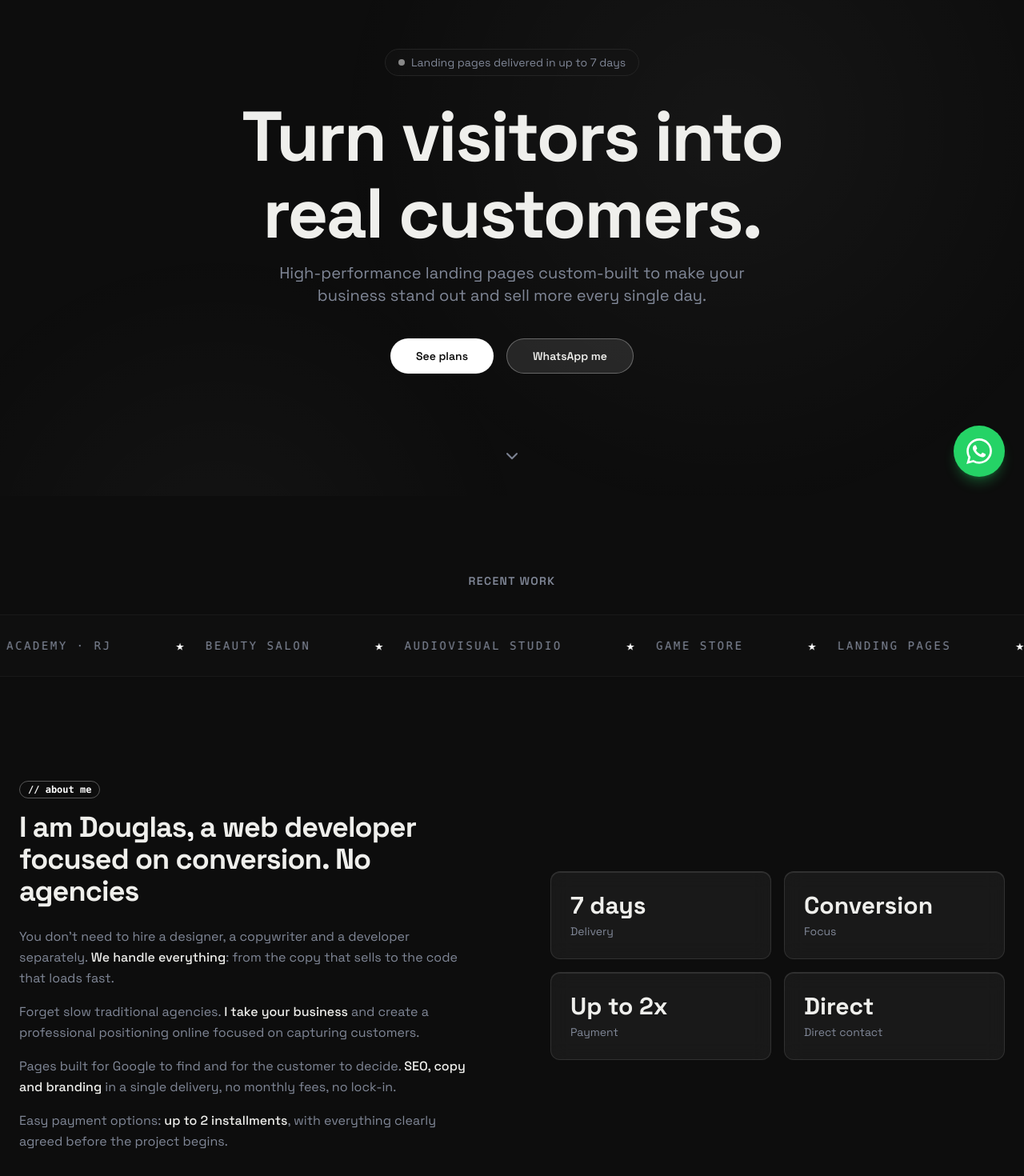
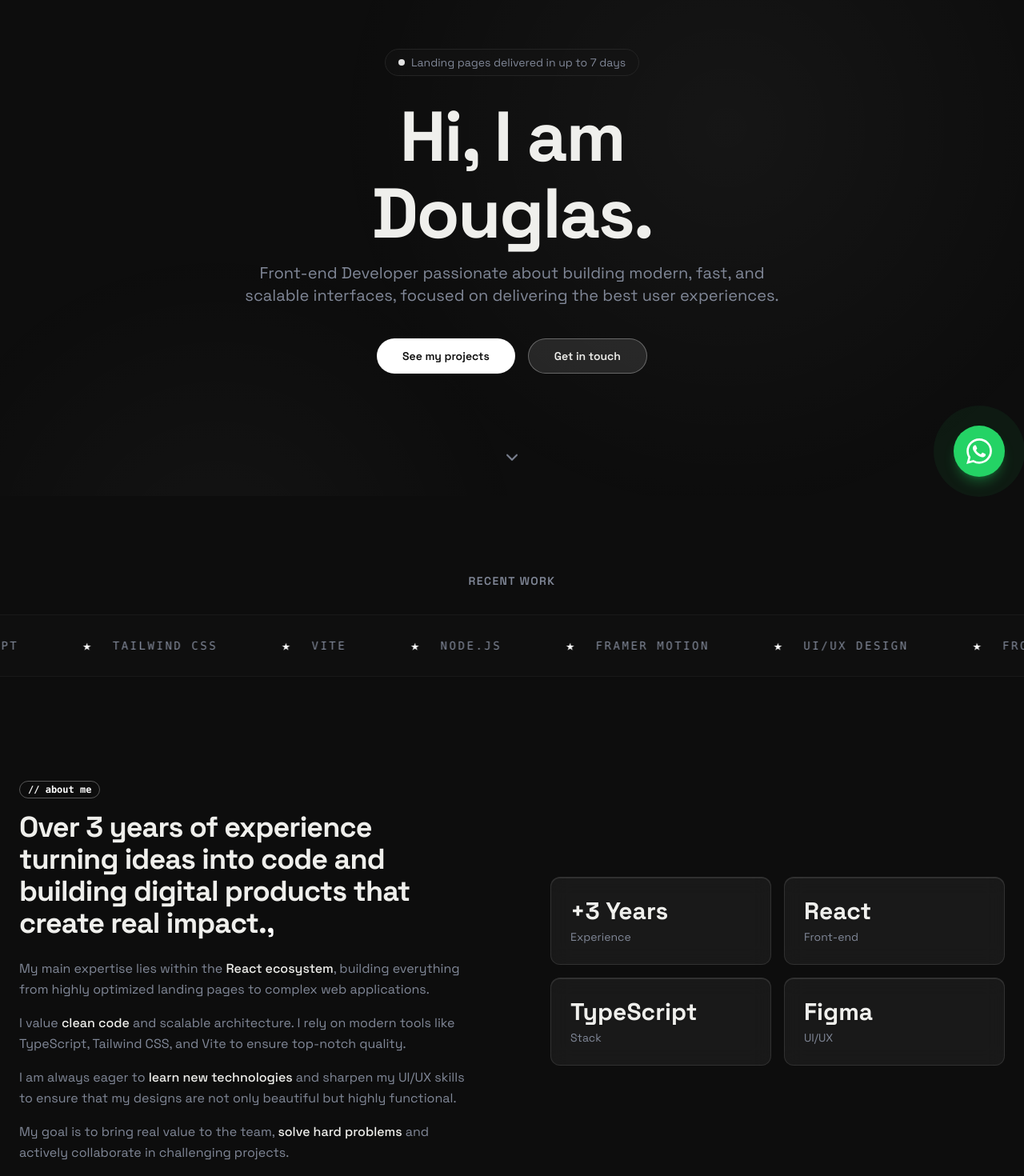
Before and after one commit to doglz/my-portfolio, a React (Vite) app: page / in a window 1280 px wide. Shown: the part 180-1650 px from the top of the page at 80% size. Built offline with nearby package versions, Linux system fonts and the light colour scheme.

Commit message:
refactor: pivot from agency landing page to personal developer portfolio

```diff
--- a/src/contexts/LanguageContext.tsx
+++ b/src/contexts/LanguageContext.tsx
@@ -98,7 +98,7 @@ const translations = {
     paymentTerms: 'Pagamento em até 3 vezes',
     paymentDisclaimer: '50% antes e 50% na entrega',
     trustMarquee: 'Projetos recentes',
-    marqueeItems: ['Marcenaria · SP', 'Academia de Jiu-jitsu · RJ', 'Salão de Beleza', 'Estúdio Audiovisual', 'Loja de Games', 'Landing Pages', 'Negócios Locais', 'Profissionais Autônomos'],
+    marqueeItems: ['React', 'TypeScript', 'Tailwind CSS', 'Vite', 'Node.js', 'Framer Motion', 'UI/UX Design', 'Front-end Development'],
     processTitle1: 'Do rascunho ',
     processTitle2: 'ao ar',
     pricingTitle1: 'Escolha o plano ',
@@ -122,38 +122,38 @@ const translations = {
     contactFormMessage: 'Como posso te ajudar?',
     contactFormMessagePlaceholder: 'Me conte um pouco sobre o que você precisa...',
     contactFormSubmit: 'Enviar mensagem',
-    statYearVal: '7 dias',
-    statSEOVal: 'Conversão',
-    statCopyVal: 'Até 3x',
-    statBrandingVal: 'Direto',
+    statYearVal: '+3 Anos',
+    statSEOVal: 'React',
+    statCopyVal: 'TypeScript',
+    statBrandingVal: 'Figma',
 
     available: "Landing pages com entrega em até 7 dias",
-    heroTitle1: "Transforme visitantes em ",
-    heroTitle2: "clientes reais.",
-    heroDescription: "Landing pages de alta performance criadas sob medida para o seu negócio se destacar e vender mais todos os dias.",
-    viewProjects: "Ver planos",
-    talkToMe: "Falar no WhatsApp",
+    heroTitle1: "Olá, eu sou o ",
+    heroTitle2: "Douglas.",
+    heroDescription: "Desenvolvedor Front-end apaixonado por criar interfaces modernas, rápidas e escaláveis, focado em entregar as melhores experiências para os usuários.",
+    viewProjects: "Ver meus projetos",
+    talkToMe: "Entrar em contato",
     aboutTag: "// sobre mim",
-    aboutName: "Sou o Douglas, desenvolvedor web focado em conversão. Sem agências, sem intermediários — apenas eu cuidando de toda a sua presença online.",
-    aboutP1: ["Você não precisa contratar designer, copywriter e desenvolvedor separadamente. ", "Nós cuidamos de tudo", ": do texto que vende ao código que carrega rápido."],
-    aboutP2: ["Esqueça agências enroladas. ", "Eu pego o seu negócio", " e crio um posicionamento profissional na internet, focado em capturar clientes."],
-    aboutP3: ["Páginas pensadas para o Google encontrar e para o cliente decidir. ", "SEO, copy e branding", " numa entrega única, sem mensalidade e sem fidelidade."],
-    aboutP4: ["Trabalho com pagamento facilitado: ", "em até 3 vezes", ", com tudo combinado de forma clara antes de começar."],
-    statYear: "Entrega",
-    statSEO: "Foco",
-    statCopy: "Pagamento",
-    statBranding: "Atendimento direto",
+    aboutName: "Mais de 3 anos transformando ideias em código e construindo produtos digitais que geram impacto real.",
+    aboutP1: ["Minha especialidade é o ", "ecossistema React", ", construindo desde Landing Pages otimizadas até aplicações complexas com foco absoluto em performance."],
+    aboutP2: ["Prezo por ", "código limpo", " e arquitetura escalável. Uso ferramentas modernas como TypeScript, Tailwind CSS e Vite para garantir a qualidade do que entrego."],
+    aboutP3: ["Estou sempre em busca de ", "aprender novas tecnologias", " e aprimorar minhas habilidades em UX/UI para que o design não seja apenas bonito, mas funcional."],
+    aboutP4: ["Meu objetivo é agregar valor ao time, ", "resolver problemas difíceis", " e colaborar ativamente na construção de projetos desafiadores."],
+    statYear: "Experiência",
+    statSEO: "Front-end",
+    statCopy: "Tecnologia",
+    statBranding: "UI/UX",
     projectsTag: "// clientes",
-    projectsTitle1: "Quem já está ",
-    projectsTitle2: "no ar",
+    projectsTitle1: "Meus trabalhos ",
+    projectsTitle2: "recentes",
     contactTag: "// próximo passo",
-    contactTitle1: "Pronto pra colocar sua ",
-    contactTitle2: "página no ar?",
-    contactDescription: "Me chama no WhatsApp e a gente conversa sobre o plano ideal pro seu negócio. Resposta no mesmo dia.",
+    contactTitle1: "Vamos construir algo ",
+    contactTitle2: "incrível juntos?",
+    contactDescription: "Atualmente disponível para novas oportunidades. Seja para uma vaga full-time ou um projeto interessante, me mande uma mensagem.",
     footer: "© 2025 Douglas — Desenvolvimento Web e Design.",
     visitPage: "Acessar página",
     navAbout: "Sobre",
-    navProjects: "Clientes",
+    navProjects: "Projetos",
     navProcess: "Processo",
     navPricing: "Planos",
     navContact: "Contato",
@@ -258,7 +258,7 @@ const translations = {
     paymentTerms: 'Payment in 2 installments',
     paymentDisclaimer: '50% upfront and 50% on delivery',
     trustMarquee: 'Recent work',
-    marqueeItems: ['Woodworking · SP', 'Jiu-jitsu Academy · RJ', 'Beauty Salon', 'Audiovisual Studio', 'Game Store', 'Landing Pages', 'Local Businesses', 'Independent Professionals'],
+    marqueeItems: ['React', 'TypeScript', 'Tailwind CSS', 'Vite', 'Node.js', 'Framer Motion', 'UI/UX Design', 'Front-end Development'],
     processTitle1: 'From draft ',
     processTitle2: 'to live',
     pricingTitle1: 'Choose the ',
@@ -282,37 +282,37 @@ const translations = {
     contactFormMessage: 'How can I help you?',
     contactFormMessagePlaceholder: 'Tell me a little about what you need...',
     contactFormSubmit: 'Send message',
-    statYearVal: '7 days',
-    statSEOVal: 'Conversion',
-    statCopyVal: 'Up to 2x',
-    statBrandingVal: 'Direct',
+    statYearVal: '+3 Years',
+    statSEOVal: 'React',
+    statCopyVal: 'TypeScript',
+    statBrandingVal: 'Figma',
     available: "Landing pages delivered in up to 7 days",
-    heroTitle1: "Turn visitors into ",
-    heroTitle2: "real customers.",
-    heroDescription: "High-performance landing pages custom-built to make your business stand out and sell more every single day.",
-    viewProjects: "See plans",
-    talkToMe: "WhatsApp me",
+    heroTitle1: "Hi, I am ",
+    heroTitle2: "Douglas.",
+    heroDescription: "Front-end Developer passionate about building modern, fast, and scalable interfaces, focused on delivering the best user experiences.",
+    viewProjects: "See my projects",
+    talkToMe: "Get in touch",
     aboutTag: "// about me",
-    aboutName: "I am Douglas, a web developer focused on conversion. No agencies, no middlemen — just me handling your entire online presence.",
-    aboutP1: ["You don't need to hire a designer, a copywriter and a developer separately. ", "We handle everything", ": from the copy that sells to the code that loads fast."],
-    aboutP2: ["Forget slow traditional agencies. ", "I take your business", " and create a professional positioning online focused on capturing customers."],
-    aboutP3: ["Pages built for Google to find and for the customer to decide. ", "SEO, copy and branding", " in a single delivery, no monthly fees, no lock-in."],
-    aboutP4: ["Easy payment options: ", "up to 2 installments", ", with everything clearly agreed before the project begins."],
-    statYear: "Delivery",
-    statSEO: "Focus",
-    statCopy: "Payment",
-    statBranding: "Direct contact",
+    aboutName: "Over 3 years of experience turning ideas into code and building digital products that create real impact.",
+    aboutP1: ["My main expertise lies within the ", "React ecosystem", ", building everything from highly optimized landing pages to complex web applications."],
+    aboutP2: ["I value ", "clean code", " and scalable architecture. I rely on modern tools like TypeScript, Tailwind CSS, and Vite to ensure top-notch quality."],
+    aboutP3: ["I am always eager to ", "learn new technologies", " and sharpen my UI/UX skills to ensure that my designs are not only beautiful but highly functional."],
+    aboutP4: ["My goal is to bring real value to the team, ", "solve hard problems", " and actively collaborate in challenging projects."],
+    statYear: "Experience",
+    statSEO: "Front-end",
+    statCopy: "Stack",
+    statBranding: "UI/UX",
     projectsTag: "// clients",
-    projectsTitle1: "Already ",
-    projectsTitle2: "online",
+    projectsTitle1: "My recent ",
+    projectsTitle2: "work",
     contactTag: "// next step",
-    contactTitle1: "Ready to put your ",
-    contactTitle2: "page online?",
-    contactDescription: "Text me on WhatsApp and let's talk about the right plan for your business. Same-day reply.",
+    contactTitle1: "Let's build something ",
+    contactTitle2: "amazing together?",
+    contactDescription: "Currently available for new opportunities. Whether it is a full-time role or a freelance project, feel free to drop me a message.",
     footer: "© 2025 Douglas — Web Development & Design.",
     visitPage: "Visit page",
     navAbout: "About",
-    navProjects: "Clients",
+    navProjects: "Projects",
     navProcess: "Process",
     navPricing: "Plans",
     navContact: "Contact",
--- a/src/pages/Index.tsx
+++ b/src/pages/Index.tsx
@@ -691,7 +691,8 @@ const Index = () => {
         </div>
       </section>
 
-      {/* Planos */}
+      {false && ( <>
+      {/* Planos (Standby para Portfólio)
       <section id="planos" className="py-20 sm:py-32 px-6">
         <div className="max-w-7xl mx-auto">
           <motion.div
@@ -864,6 +865,8 @@ const Index = () => {
         </div>
       </section>
 
+      </> )}
+
       {/* Megafooter Contato */}
       <section id="contato" className="relative pt-12 pb-12 px-4 sm:px-6 overflow-hidden flex flex-col items-center justify-center min-h-[70vh]">
         {/* Glow de fundo pro footer */}
```
